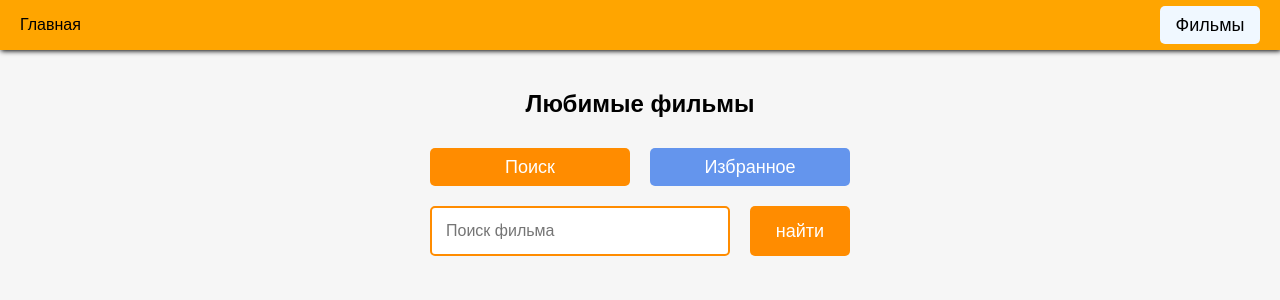
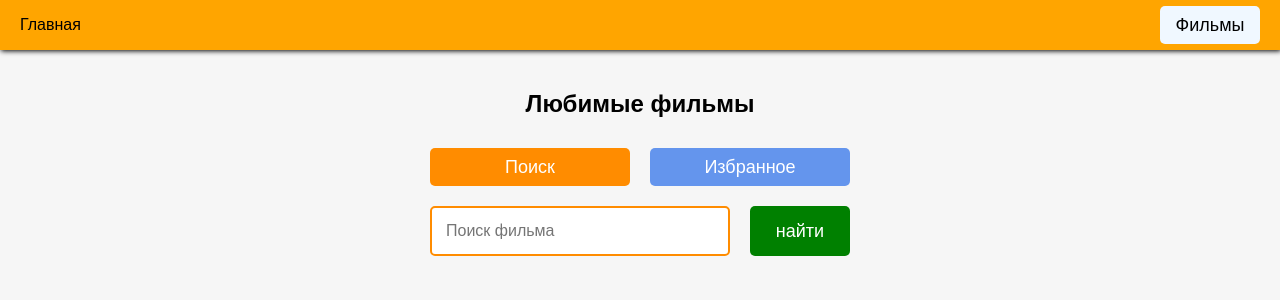
Before and after one commit to Crash2022/Vue-Pinia-Movies, a Vue app: page /movies in a window 1280 px wide. Shown: the top 300 px of the page. Built offline with nearby package versions, Linux system fonts and the light colour scheme.

Commit message:
refactor: styles

```diff
--- a/src/components/SearchMovie.vue
+++ b/src/components/SearchMovie.vue
@@ -46,6 +46,7 @@ const searchQuery = ref('')
         }
         .search_button {
             height: 50px;
+            background-color: green;
         }
     }
     .loader {
```
